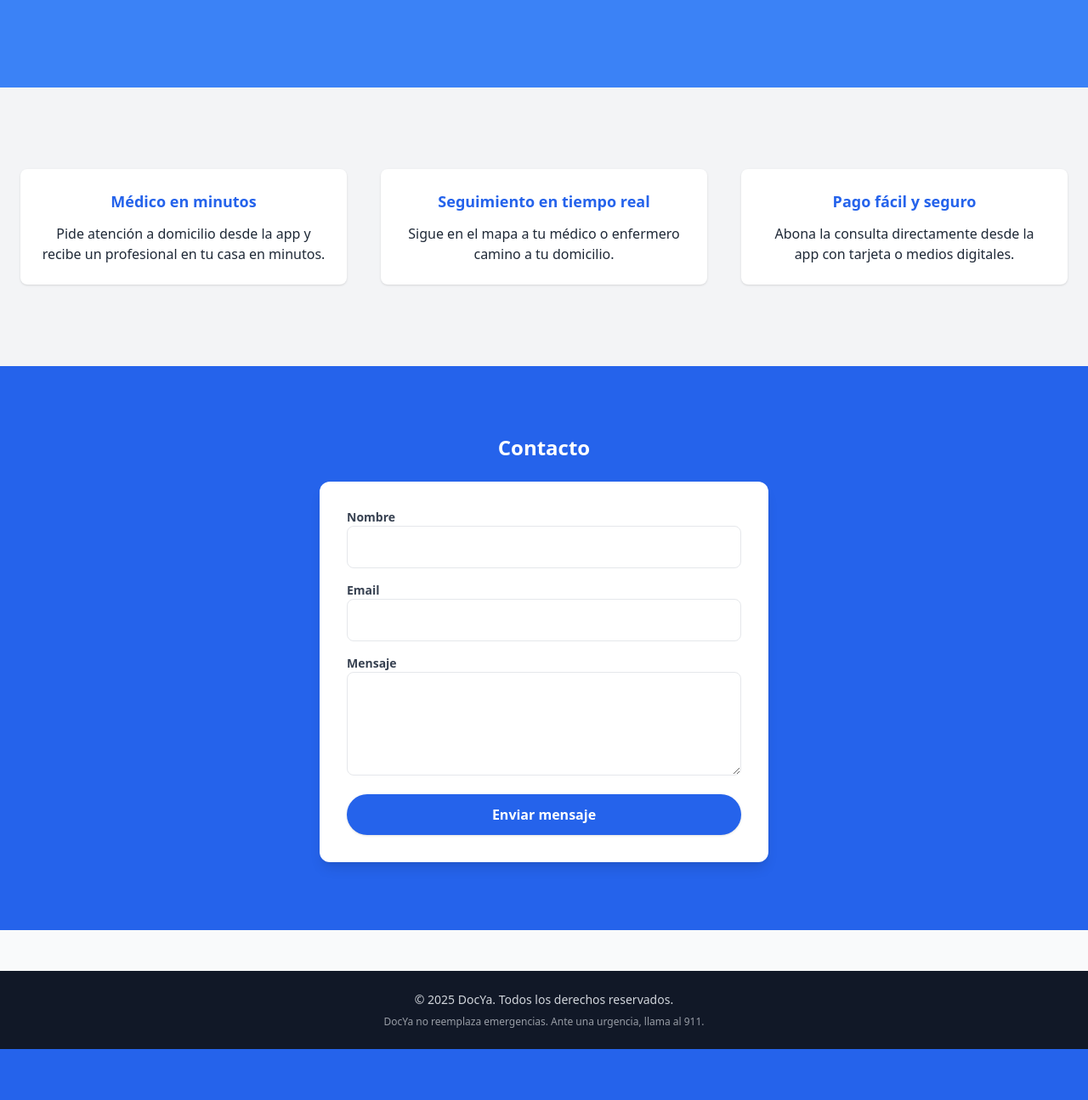
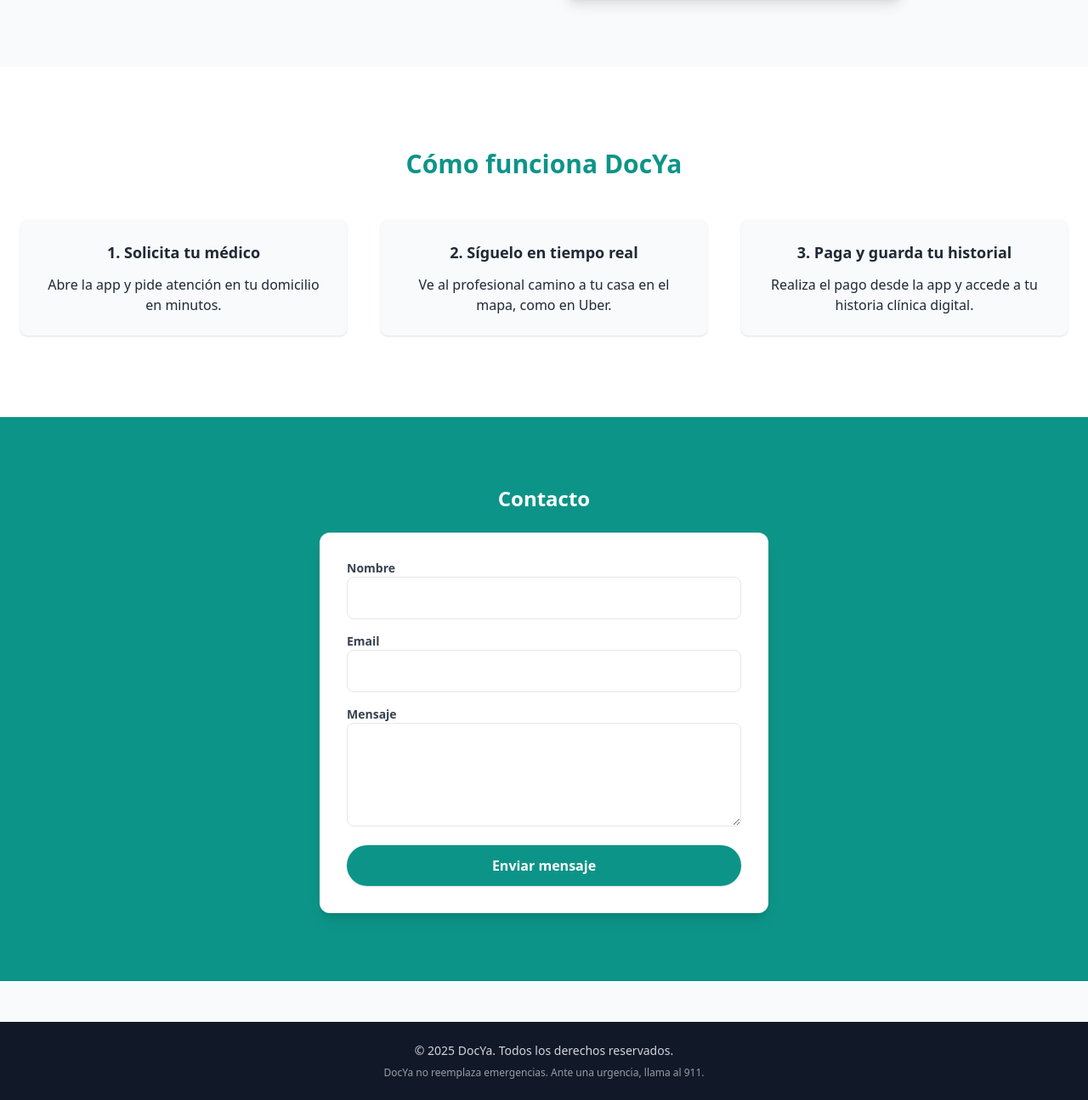
Before and after one commit to NahunMenem/DOCYA-RAILWAY, a FastAPI app: page / in a window 1280 px wide. Shown: the part 453-1748 px from the top of the page at 85% size. Before the commit the page ends 1688 px from the top, so only its background shows below. Run offline with FastAPI, Linux system fonts and the light colour scheme; parts of the project's set-up code (start-up, migrations or seed data) failed here and were passed over; some libraries are stand-ins or nearby versions.

Commit message:
Update docya.html

```diff
--- a/templates/docya.html
+++ b/templates/docya.html
@@ -1,47 +1,65 @@
 {% extends "base.html" %}
-
 {% block title %}DocYa - Salud a tu puerta{% endblock %}
 
 {% block content %}
 <!-- Hero -->
-<section class="bg-blue-500 text-white text-center py-32 px-6">
-  <h1 class="text-4xl md:text-6xl font-extrabold mb-6">Salud a tu puerta</h1>
-  <p class="text-lg md:text-xl max-w-2xl mx-auto mb-10">
-    Atención médica y de enfermería a domicilio en minutos.
-    Conecta con profesionales cercanos y paga desde la app.
-  </p>
-  <div class="flex justify-center space-x-4">
-    <a href="/pacientes" class="bg-white text-blue-600 px-8 py-3 rounded-full font-semibold shadow-lg hover:bg-gray-100 transition">
-      Soy Paciente
-    </a>
-    <a href="/medicos" class="bg-gray-900 text-white px-8 py-3 rounded-full font-semibold shadow hover:bg-gray-800 transition">
-      Soy Médico
-    </a>
+<section class="bg-gray-50 py-20">
+  <div class="container mx-auto grid md:grid-cols-2 gap-12 items-center px-6">
+    <!-- Texto -->
+    <div>
+      <h1 class="text-5xl font-extrabold leading-tight text-gray-900 mb-6">
+        Tu médico a domicilio <span class="text-teal-600">en minutos</span>
+      </h1>
+      <p class="text-lg text-gray-600 mb-8">
+        Conecta con médicos y enfermeros cercanos, sin guardias eternas ni demoras.
+      </p>
+      <div class="flex space-x-4">
+        <a href="/pacientes" class="bg-teal-600 text-white px-6 py-3 rounded-lg font-semibold shadow hover:bg-teal-700 transition">
+          Solicitar consulta
+        </a>
+        <a href="#funciona" class="border border-teal-600 text-teal-600 px-6 py-3 rounded-lg font-semibold hover:bg-teal-50 transition">
+          ▶ Ver cómo funciona
+        </a>
+      </div>
+    </div>
+    <!-- Imagen -->
+    <div>
+      <img src="https://res.cloudinary.com/dqsacd9ez/image/upload/v1757197807/doctor_hero.png"
+           alt="Médico DocYa" class="rounded-xl shadow-lg">
+    </div>
   </div>
 </section>
 
-<!-- Features -->
-<section class="py-24 bg-gray-100">
-  <div class="container mx-auto grid md:grid-cols-3 gap-10 px-6">
-    <div class="bg-white p-6 rounded-lg shadow text-center">
-      <h3 class="font-bold text-lg mb-3 text-blue-600">Médico en minutos</h3>
-      <p>Pide atención a domicilio desde la app y recibe un profesional en tu casa en minutos.</p>
-    </div>
-    <div class="bg-white p-6 rounded-lg shadow text-center">
-      <h3 class="font-bold text-lg mb-3 text-blue-600">Seguimiento en tiempo real</h3>
-      <p>Sigue en el mapa a tu médico o enfermero camino a tu domicilio.</p>
-    </div>
-    <div class="bg-white p-6 rounded-lg shadow text-center">
-      <h3 class="font-bold text-lg mb-3 text-blue-600">Pago fácil y seguro</h3>
-      <p>Abona la consulta directamente desde la app con tarjeta o medios digitales.</p>
+<!-- Cómo funciona -->
+<section id="funciona" class="py-24 bg-white">
+  <div class="container mx-auto px-6 text-center">
+    <h2 class="text-3xl font-bold text-teal-600 mb-12">Cómo funciona DocYa</h2>
+    <div class="grid md:grid-cols-3 gap-10">
+      <div class="p-6 bg-gray-50 rounded-lg shadow">
+        <h3 class="font-bold text-lg mb-3">1. Solicita tu médico</h3>
+        <p>Abre la app y pide atención en tu domicilio en minutos.</p>
+      </div>
+      <div class="p-6 bg-gray-50 rounded-lg shadow">
+        <h3 class="font-bold text-lg mb-3">2. Síguelo en tiempo real</h3>
+        <p>Ve al profesional camino a tu casa en el mapa, como en Uber.</p>
+      </div>
+      <div class="p-6 bg-gray-50 rounded-lg shadow">
+        <h3 class="font-bold text-lg mb-3">3. Paga y guarda tu historial</h3>
+        <p>Realiza el pago desde la app y accede a tu historia clínica digital.</p>
+      </div>
     </div>
   </div>
 </section>
 
 <!-- Contacto -->
-<section id="contacto" class="bg-blue-600 py-20 text-white">
+<section id="contacto" class="bg-teal-600 py-20 text-white">
   <div class="container mx-auto max-w-xl px-6">
     <h3 class="text-2xl font-bold mb-6 text-center">Contacto</h3>
+    {% if request.query_params.get("enviado") == "1" %}
+      <div class="bg-green-100 text-green-700 p-4 rounded-lg mb-6 text-center">
+        ✅ Tu mensaje fue enviado con éxito.
+      </div>
+    {% endif %}
     <form action="/contacto" method="post" class="bg-white text-gray-700 rounded-xl shadow-lg p-8 space-y-4">
       <div>
         <label for="nombre" class="block text-sm font-semibold">Nombre</label>
@@ -55,7 +73,7 @@
         <label for="mensaje" class="block text-sm font-semibold">Mensaje</label>
         <textarea id="mensaje" name="mensaje" rows="4" required class="w-full border rounded-lg px-4 py-3"></textarea>
       </div>
-      <button type="submit" class="w-full bg-blue-600 text-white px-6 py-3 rounded-full font-semibold shadow hover:bg-blue-700 transition">
+      <button type="submit" class="w-full bg-teal-600 text-white px-6 py-3 rounded-full font-semibold shadow hover:bg-teal-700 transition">
         Enviar mensaje
       </button>
     </form>
```
